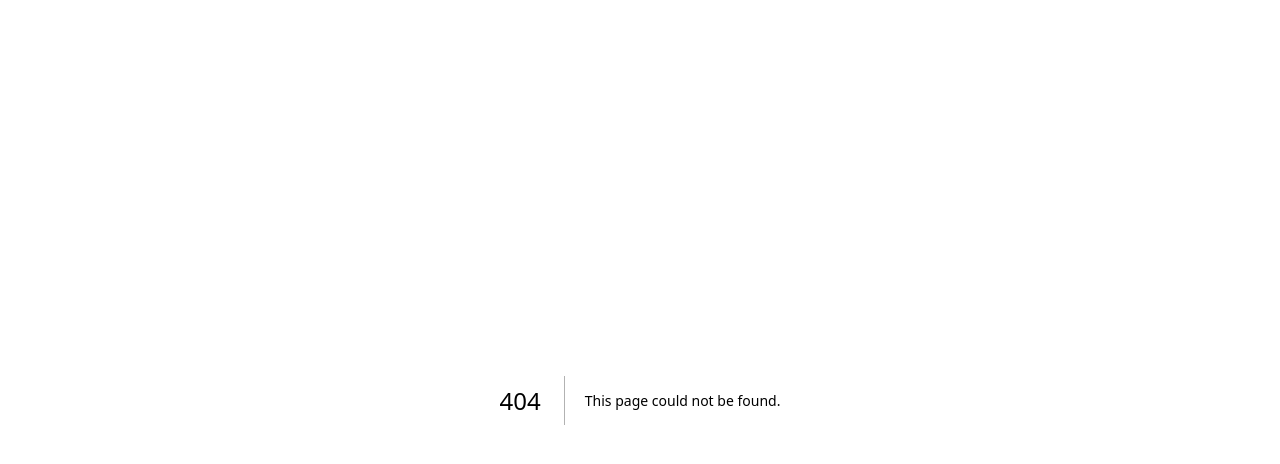
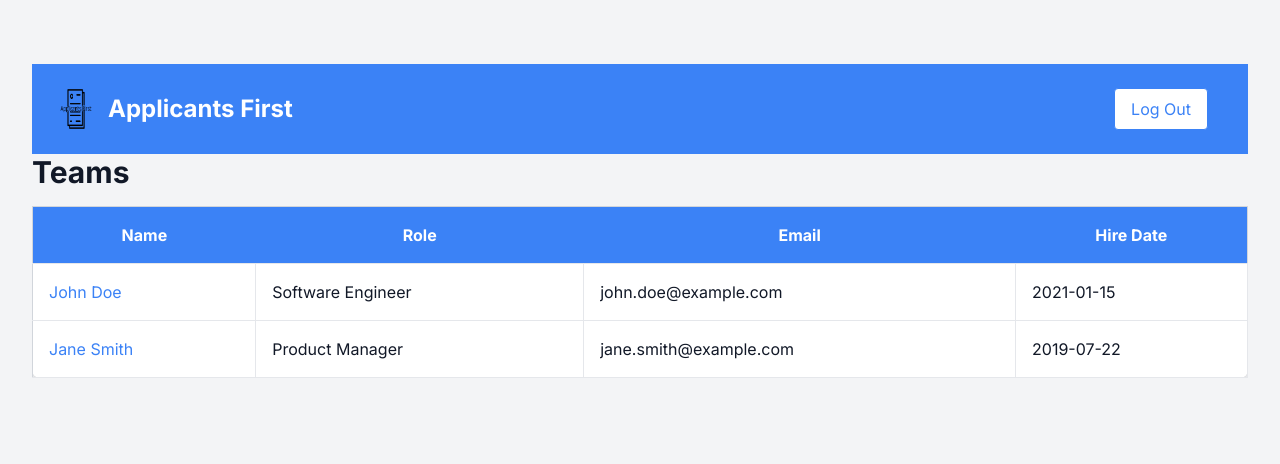
Before and after one commit to TylerJenningsW/applicants-first, a Next.js app: page /teams in a window 1280 px wide. Before the commit this address had no page. Shown: the top 464 px of the page. Built offline with nearby package versions, Linux system fonts and the light colour scheme.

Commit message:
Teams UI Implemented

```diff
--- /dev/null
+++ b/src/app/styles/TeamsFeature.css
@@ -0,0 +1,69 @@
+@tailwind base;
+@tailwind components;
+@tailwind utilities;
+
+/* Header styles */
+.header {
+  @apply w-full py-6 bg-blue-500 flex justify-between items-center px-6 mt-8;
+}
+
+.logo {
+  @apply flex items-center;
+}
+
+.logo img {
+  @apply h-10 w-10 mr-3;
+}
+
+.app-name {
+  @apply text-white text-2xl font-bold;
+}
+
+.top-buttons {
+  @apply flex space-x-4;
+}
+
+.button {
+  @apply bg-white text-blue-500 border border-blue-500 py-2 px-4 rounded hover:bg-blue-100 transition duration-300;
+}
+
+/* Teams page styles */
+.teams-container {
+  @apply p-8;
+}
+
+.teams-title {
+  @apply text-3xl font-bold mb-4;
+}
+
+.teams-table-wrapper {
+  @apply overflow-x-auto;
+}
+
+.teams-table {
+  @apply w-full bg-white rounded-lg shadow-md border border-gray-300;
+}
+
+.teams-table-header {
+  @apply bg-blue-500 text-white;
+}
+
+.teams-table-header-cell {
+  @apply p-4 border-b border-gray-200;
+}
+
+.teams-table-body {
+  @apply text-left;
+}
+
+.teams-table-row {
+  @apply border-b border-gray-200;
+}
+
+.teams-table-cell {
+  @apply p-4 border-r border-gray-200;
+}
+
+.teams-table-link {
+  @apply text-blue-500 hover:underline;
+}
--- /dev/null
+++ b/src/app/teams/TeamsPage.tsx
@@ -0,0 +1,73 @@
+"use client"; // Add this directive if using Next.js
+
+import React from 'react';
+import Image from 'next/image';
+import Link from 'next/link';
+import '../styles/TeamsFeature.css';
+
+interface Employee {
+  name: string;
+  role: string;
+  email: string;
+  hireDate: string;
+}
+
+const TeamsPage: React.FC = () => {
+  const employees: Employee[] = [
+    // This will be filled with actual data later
+    {
+        name: "John Doe",
+        role: "Software Engineer",
+        email: "john.doe@example.com",
+        hireDate: "2021-01-15",
+      },
+      {
+        name: "Jane Smith",
+        role: "Product Manager",
+        email: "jane.smith@example.com",
+        hireDate: "2019-07-22",
+      },
+  ];
+
+  return (
+    <div className="teams-container">
+      <header className="header">
+        <div className="logo">
+          <Image src="/images/Logo.png" alt="App Logo" width={40} height={40} />
+          <h1 className="app-name">Applicants First</h1>
+        </div>
+        <div className="top-buttons">
+          <Link href="/login"><button className="button">Log Out</button></Link>
+        </div>
+      </header>
+
+      <h2 className="teams-title">Teams</h2>
+      <div className="teams-table-wrapper">
+        <table className="teams-table">
+          <thead>
+            <tr className="teams-table-header">
+              <th className="teams-table-header-cell">Name</th>
+              <th className="teams-table-header-cell">Role</th>
+              <th className="teams-table-header-cell">Email</th>
+              <th className="teams-table-header-cell">Hire Date</th>
+            </tr>
+          </thead>
+          <tbody className="teams-table-body">
+            {employees.map((employee, index) => (
+              <tr key={index} className="teams-table-row">
+                <td className="teams-table-cell">
+                  <a href="#" className="teams-table-link">{employee.name}</a>
+                </td>
+                <td className="teams-table-cell">{employee.role}</td>
+                <td className="teams-table-cell">{employee.email}</td>
+                <td className="teams-table-cell">{employee.hireDate}</td>
+              </tr>
+            ))}
+          </tbody>
+        </table>
+      </div>
+    </div>
+  );
+};
+
+export default TeamsPage;
--- /dev/null
+++ b/src/app/teams/page.tsx
@@ -0,0 +1,11 @@
+"use client"; // Add this directive if using Next.js
+
+
+import React from 'react';
+import TeamsPage from './TeamsPage';
+
+const TeamsPageFeature : React.FC = () =>{
+    return <TeamsPage/>
+};
+
+export default TeamsPageFeature
```
